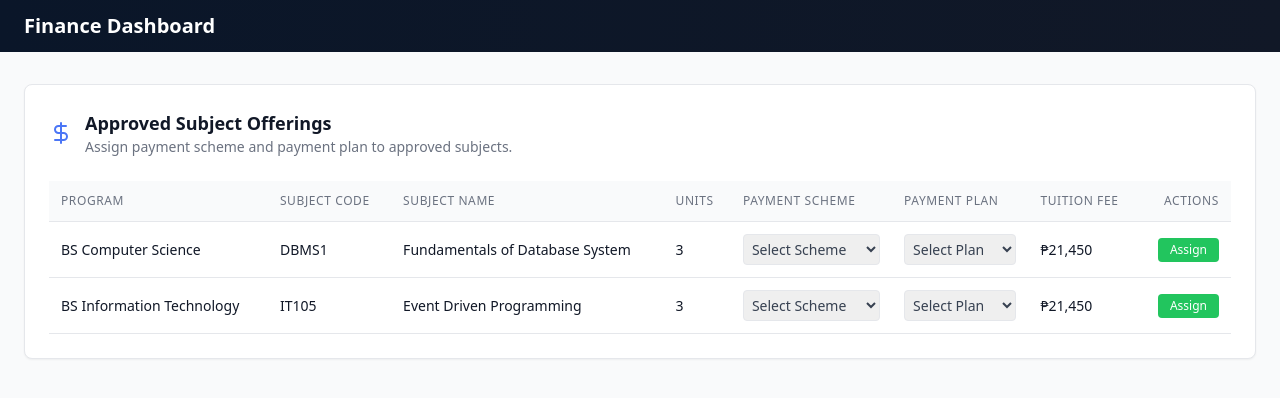
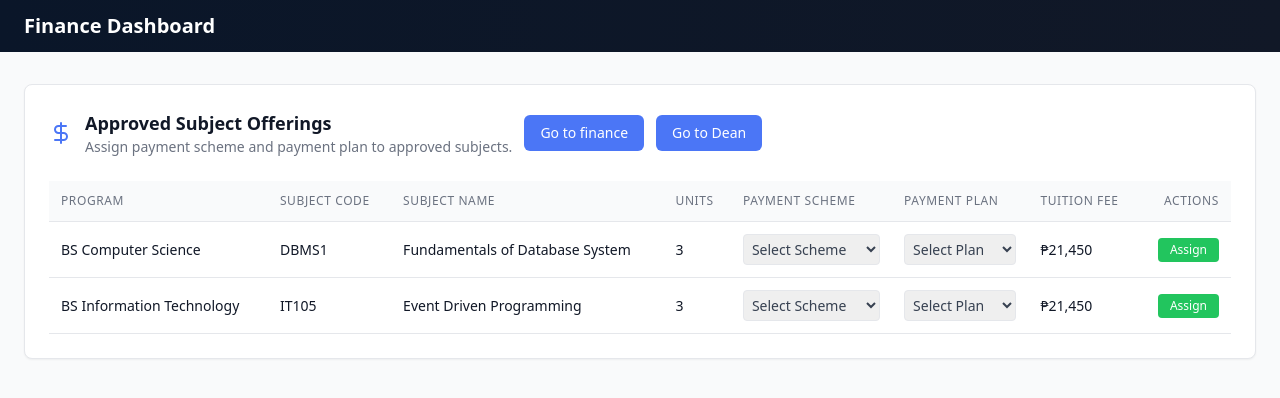
Before and after one commit to p3nut-ai/Capstone-Enrollment, a plain HTML site: page Finance.html in a window 1280 px wide. Drawn offline with nearby package versions, Linux system fonts and the light colour scheme.

Commit message:
connect pages

```diff
--- a/Finance.html
+++ b/Finance.html
@@ -59,6 +59,16 @@
               Assign payment scheme and payment plan to approved subjects.
             </p>
           </div>
+          <a href="Finance.html">
+            <button class="px-4 py-2 bg-action hover:bg-action-hover text-white rounded-md text-sm font-medium transition-colors">
+                Go to finance
+              </button>
+        </a>
+        <a href="Dean.html">
+            <button class="px-4 py-2 bg-action hover:bg-action-hover text-white rounded-md text-sm font-medium transition-colors">
+                Go to Dean
+              </button>
+        </a>
         </div>
         <div class="overflow-x-auto">
           <table class="w-full text-left text-sm text-gray-700">
```
Also changed, not shown: Dean.html (+5 -3 lines), Registrar.html (+6 -0 lines).
